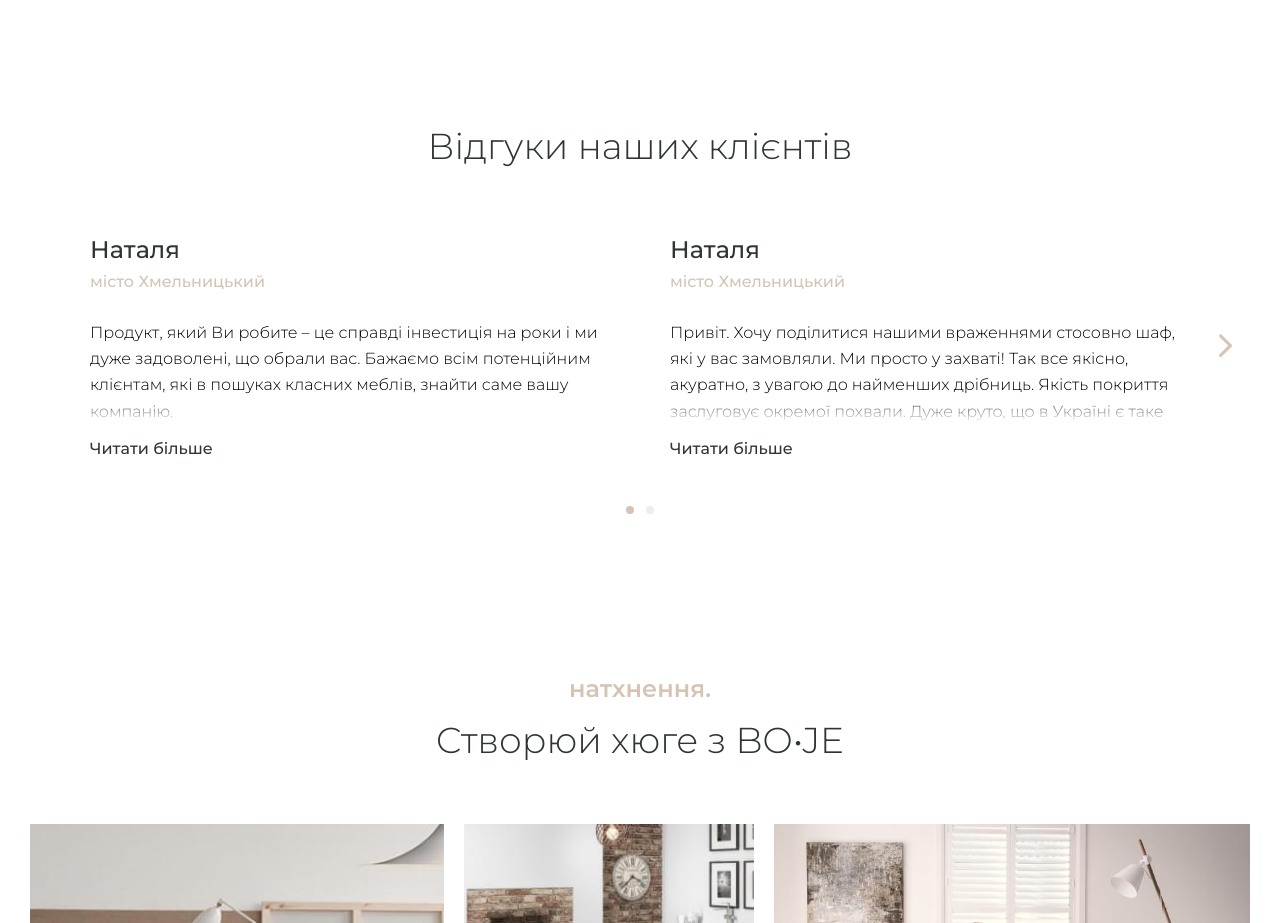
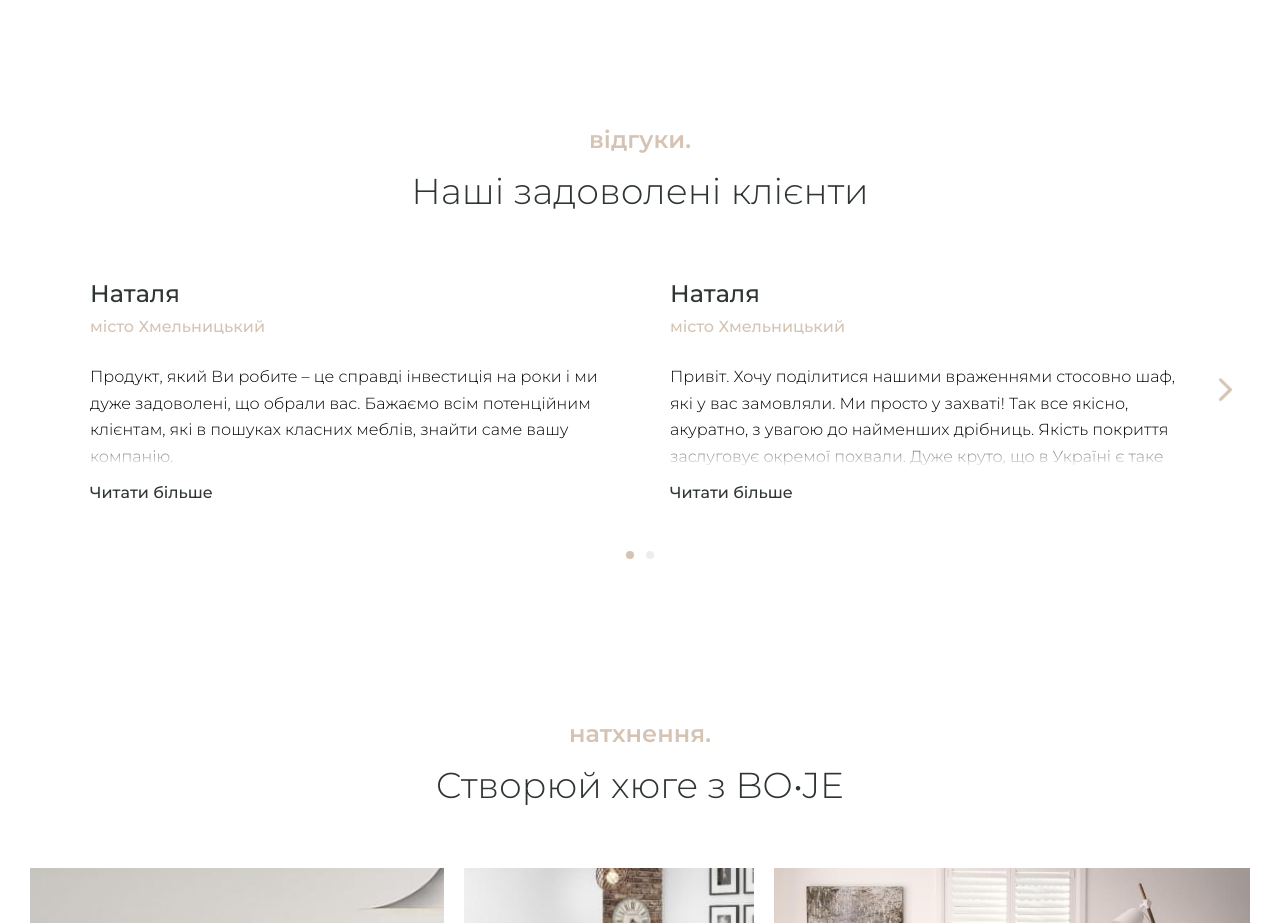
Before and after one commit to second1996/_bo-je, a website: page app/index.html in a window 1280 px wide. Shown: the part 5980-6903 px from the top of the page. Drawn offline with nearby package versions, Linux system fonts and the light colour scheme; files that its build step writes are made by us from their sources.

Commit message:
Corrected texts

```diff
--- a/app/index.html
+++ b/app/index.html
@@ -254,7 +254,8 @@
 
 		<section class="testimonials pt-150" id="s-testimonials">
 			<div class="section-head">
-				<h3 class="section-title text-dark text-xl w-light">Відгуки наших клієнтів</h3>
+				<h2 class="section-suptitle text-accent text-md w-semibold">відгуки.</h2>
+				<h3 class="section-title text-dark text-xl w-light">Наші задоволені клієнти</h3>
 			</div><!-- /.section-head -->
 			<div class="testimonials-slider" data-aos="fade-in">
 				<div class="slide">
--- a/app/parts/footer.html
+++ b/app/parts/footer.html
@@ -134,7 +134,7 @@
 						</a>
 					</li>
 				</ul>
-			</div><!-- /.header-social -->
+			</div><!-- /.mmenu-social -->
 		</div><!-- /.mmenu-inner -->
 	</div>
 
```
